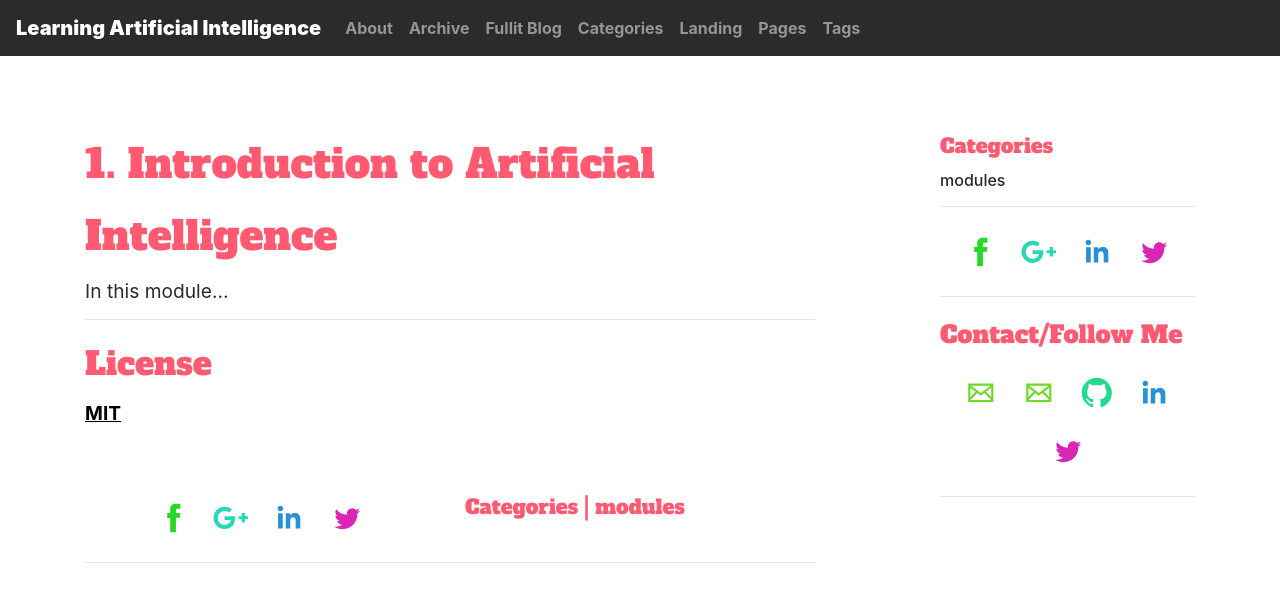
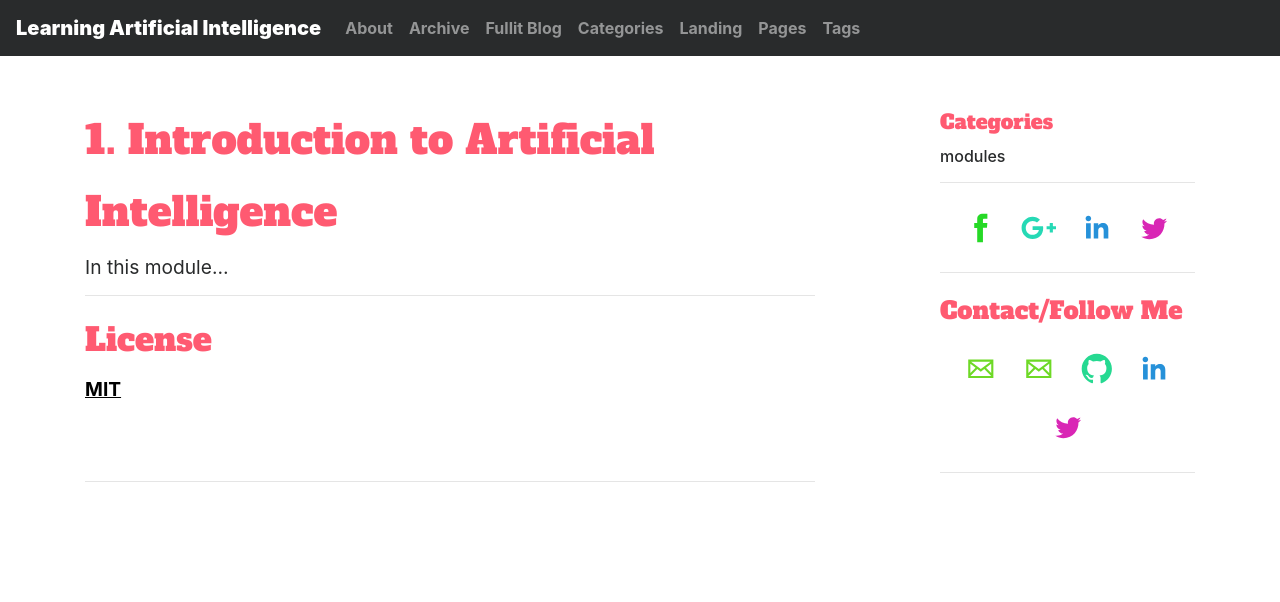
Before and after one commit to learning-artificial-intelligence/learning-artificial-intelligence.github.io, a Jekyll site: the page built from _posts/modules/2024-02-18-introduction-artificial-intelligence.md, in a window 1280 px wide. Shown: the top 602 px of the page. Built offline with Jekyll 4.4.1, drawn with Linux system fonts in a browser that asks for light colours; nearby versions of some CDN libraries; some web fonts are replaced.

Commit message:
Some minor fixes added
Some minor fixes added

```diff
--- a/_includes/themes/bootstrap/module.html
+++ b/_includes/themes/bootstrap/module.html
@@ -1,53 +1,18 @@
 {% include themes/bootstrap/nav-bar.html %}
 <br />
-<br />
-
 <div class="container">
-
   <div class="row">
-
     <div class="col-sm-8 blog-main post">
-
       {% include ads-block.html %}
       <br />
       {{ content }}
       <br />
       {% include ads-block.html %}
       <br />
-<div class="row">
-
-<div class="col-sm-6">
-
-   {% include social-share.html %}
-
+      <hr>
     </div>
-<div class="col-sm-6">
-{% unless page.categories == empty %}
-      <h4 class="lead">
-            Categories | {{page.categories | array_to_sentence_string}}
-      </h4>
-{% endunless %}
-</div>
-
-
-
-</div>
-<hr>
-
-
-
-
-</div>
-
     <div class="col-sm-3 offset-sm-1 blog-sidebar affix">
       {% include side-bar.html %}
     </div>
   </div>
-
-<div class="row">
-<div class="col-sm-6"  style="text-align: center;">
-
-
 </div>
-
-</div>
```
Lines whose indentation alone changed are shown as unchanged.
